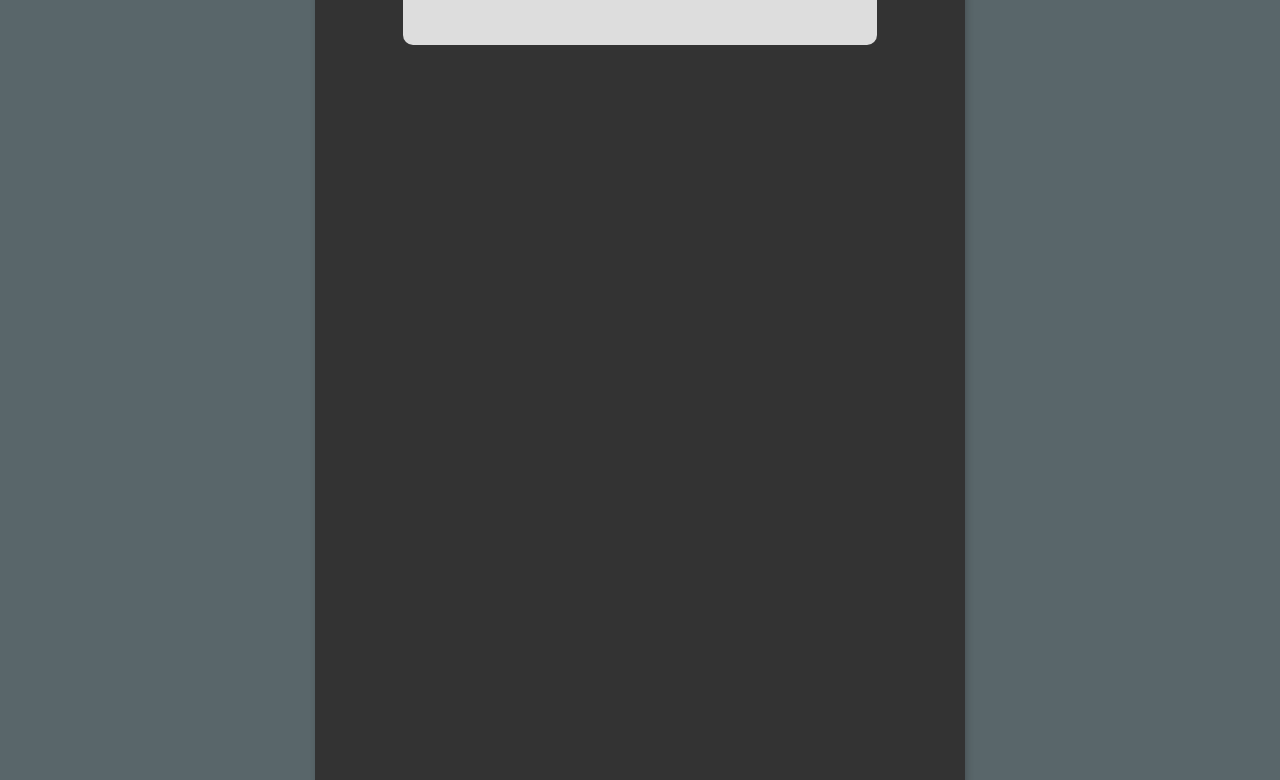
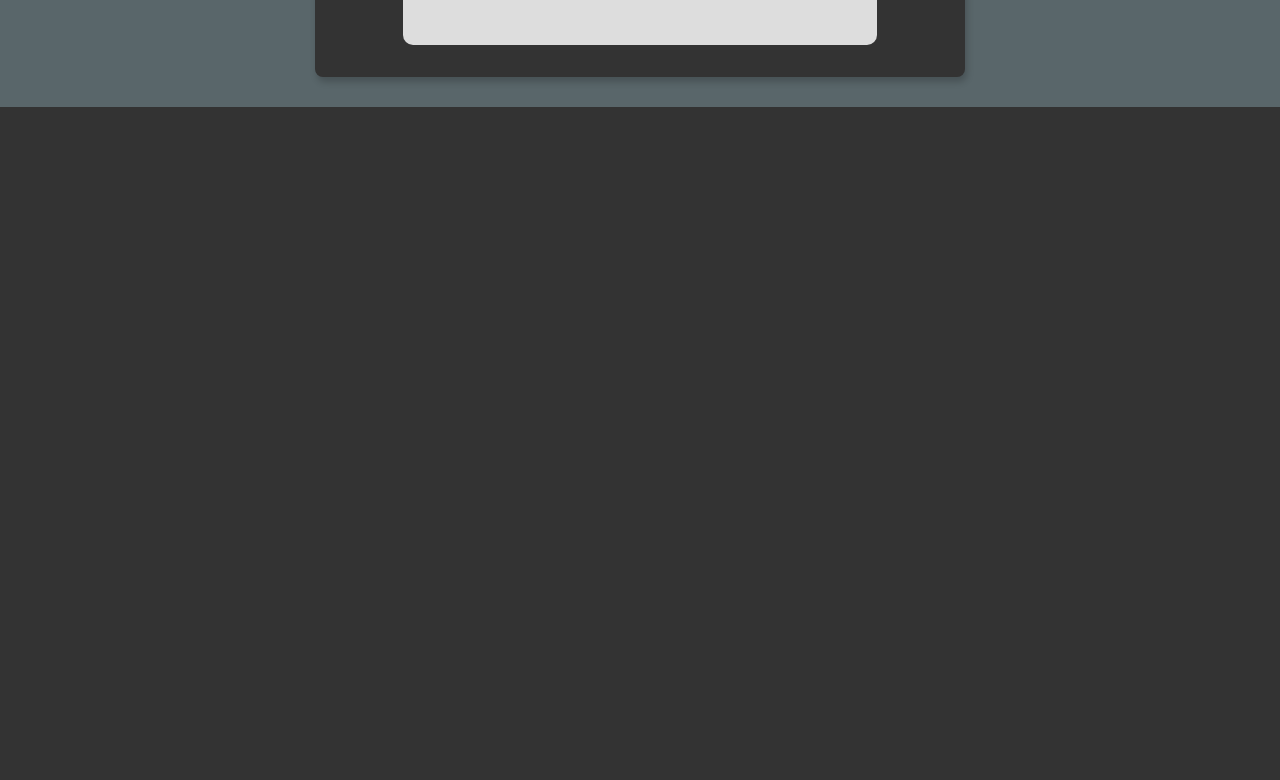
Before and after one commit to christian-m-castillo/cargle-investments, a plain HTML site: page real-estate/buy.html in a window 1280 px wide. Shown: the part 680-1460 px from the top of the page. Drawn offline with Linux system fonts and the light colour scheme; a script that the page names is missing; a web font is replaced by a local one.

Commit message:
moved calendly widget outside section.content

```diff
--- a/real-estate/buy.html
+++ b/real-estate/buy.html
@@ -31,15 +31,11 @@
 
           <p>Choosing Cargle Investments means gaining access to an extensive network of industry connections, exclusive listings, and unparalleled customer service. Your dream home is within reach, and with our dedicated team by your side, you can move forward with confidence and clarity.</p>
         </div>
-
-        <div class="calendly-container">
-          <div id="calendly-inline-widget" class="calendly-inline-widget" data-url="https://calendly.com/cargle-investments-email/30min?primary_color=bb852d" style="width:100%;height:2000px;"></div>
-        </div>
-
-
-
       </div>
     </section>
+    <div class="calendly-container">
+      <div id="calendly-inline-widget" class="calendly-inline-widget" data-url="https://calendly.com/cargle-investments-email/30min?primary_color=bb852d" style="width:100%;height:1500px;"></div>
+    </div>
   </main>
 
   <footer>
```
Also changed, not shown: real-estate/sell.html (+3 -3 lines).
